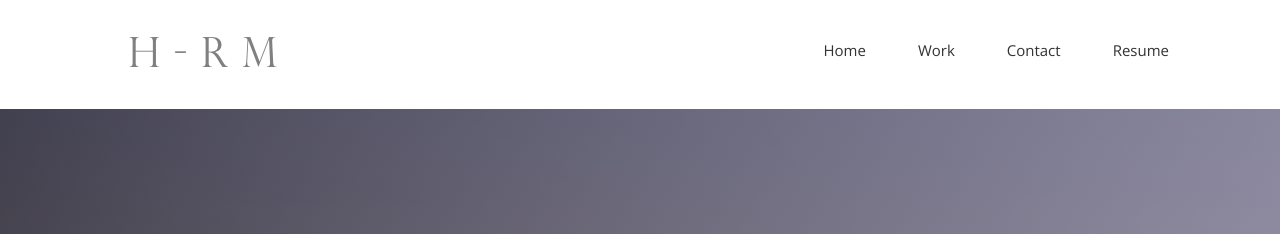
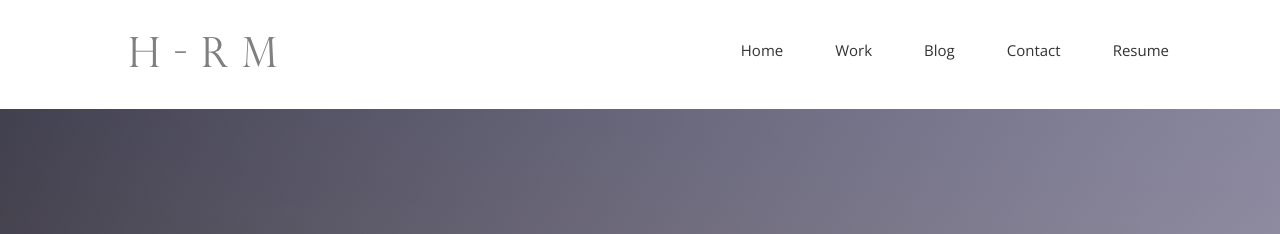
Before and after one commit to hengrumay/hengrumay.github.io, a Jekyll site: the page built from index.html, in a window 1280 px wide and 900 px high. Shown: the top 234 px of the window. Built offline with Jekyll 4.4.1, drawn with Linux system fonts in a browser that asks for light colours; nearby versions of some CDN libraries; some web fonts are replaced.

Commit message:
Update header.html

```diff
--- a/_includes/header.html
+++ b/_includes/header.html
@@ -24,7 +24,7 @@
               <ul class="nav navbar-nav navbar-right">
                 <li><a href="{{ site.baseurl }}/">Home</a></li>
                 <li><a href="{{ site.baseurl }}/work">Work</a></li>
-                <!--li><a href="{{ site.baseurl }}/blog">Blog</a></li-->
+                <li><a href="{{ site.baseurl }}/blog">Blog</a></li>
 
                 <!-- <li><a href="#">Service</a></li> -->
                 <li><a href="{{ site.baseurl }}/contact">Contact</a></li>
```
